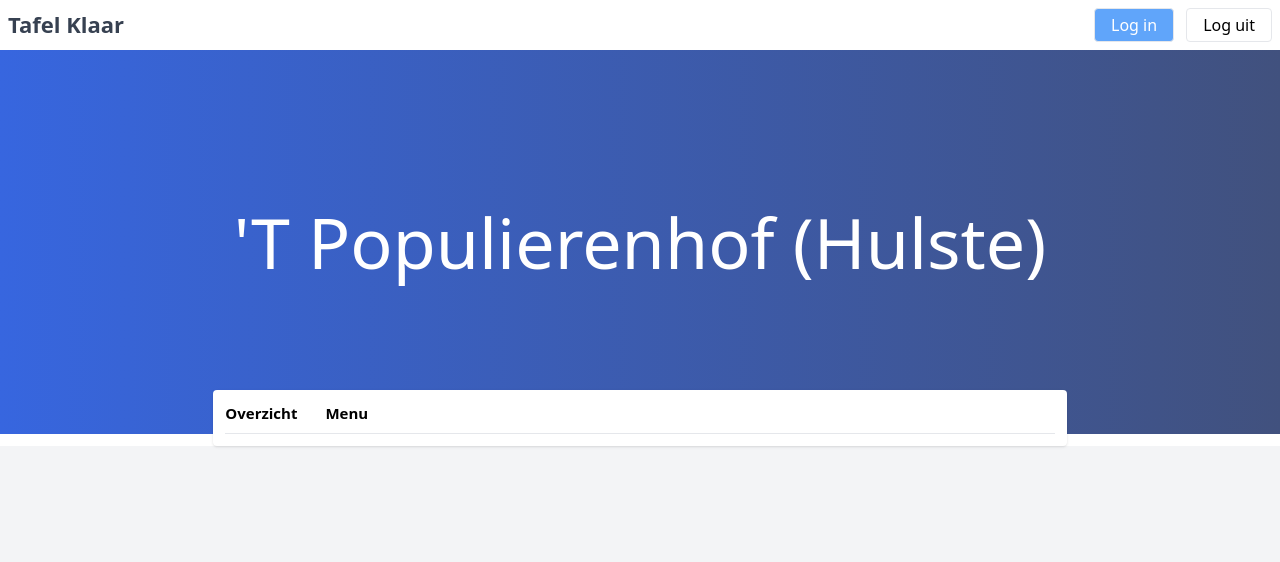
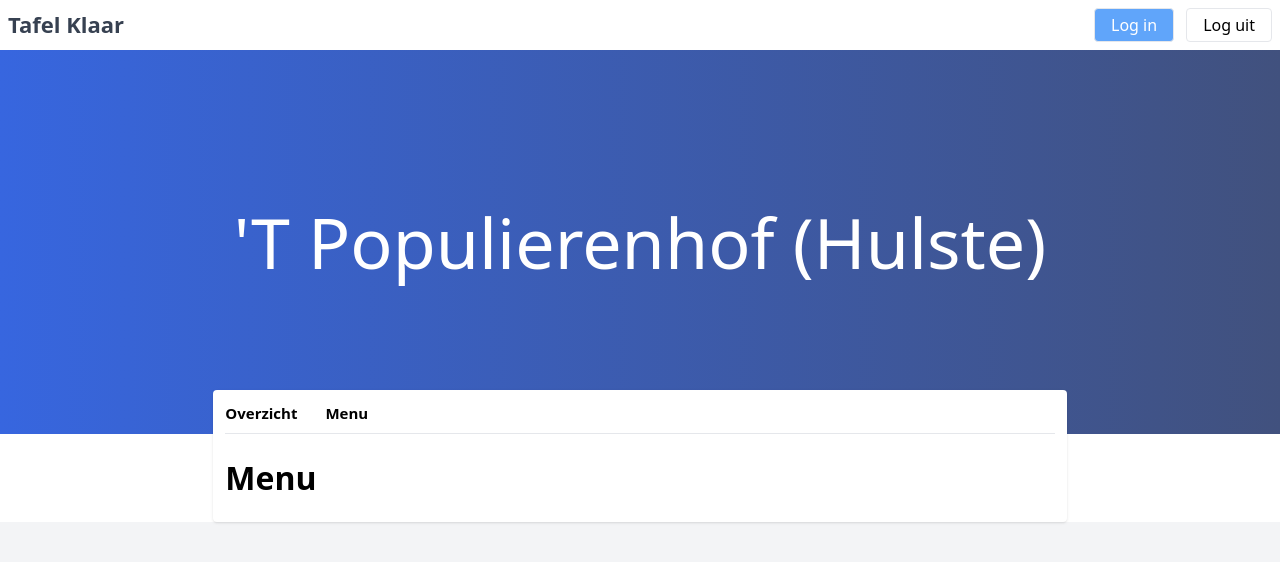
Before and after one commit to CrunchyCheddarStudio/tafelklaar, a Next.js app: page / in a window 1280 px wide. Shown: the top 562 px of the page. Built offline with nearby package versions, Linux system fonts and the light colour scheme.

Commit message:
Update page.tsx

```diff
--- a/app/page.tsx
+++ b/app/page.tsx
@@ -47,6 +47,19 @@ export default function Home() {
               </a>
             </nav>
             {/* RESTAURANT NAVBAR */}
+            {/* MENU */}
+            <main className="bg-white mt-5">
+              <div>
+                <div className="mt-4 pb-1 mb-1">
+                  <h1 className="font-bold text-4xl text-black">Menu</h1>
+                </div>
+                <div className="flex flex-wrap justify-between">
+                  {/* MENU CARD */}
+                  {/* MENU CARD */}
+                </div>
+              </div>
+            </main>
+            {/* MENU */}
           </div>
         </div>
         {/* DESCRIPTION PORTION */}
```
Lines whose indentation alone changed are shown as unchanged.
